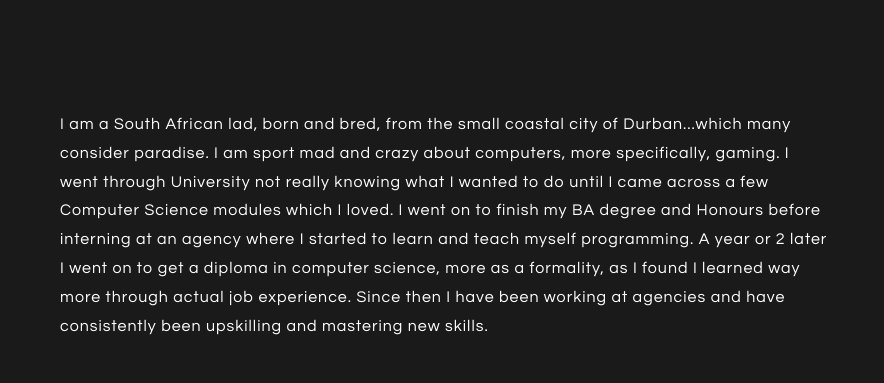
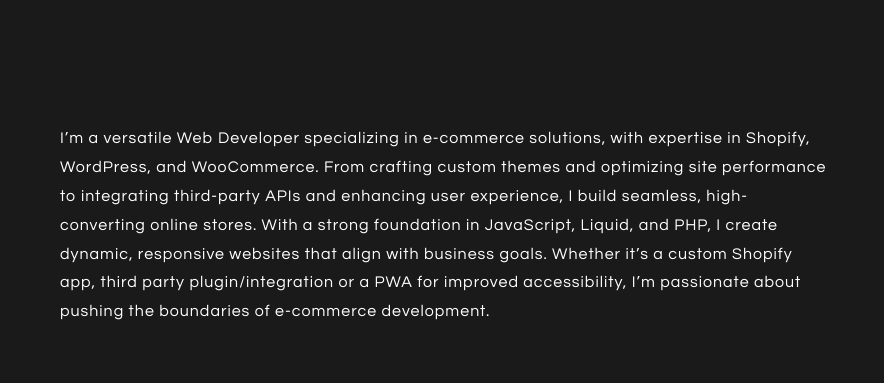
Before and after one commit to Sheldzn/portfolio, a plain HTML site: page index.html in a window 1280 px wide. Shown: the part 1323-1706 px from the top of the page, 0-884 px from the left. Drawn offline with nearby package versions, Linux system fonts and the light colour scheme.

Commit message:
Update index.html

```diff
--- a/index.html
+++ b/index.html
@@ -215,11 +215,7 @@
                 <h2 data-aos="fade-up" data-aos-delay="0" data-aos-offset="400">About Me</h2>
             </div>
             <div class="about-blurb" data-aos="fade-up" data-aos-delay="200" data-aos-offset="200">
-                <div class="about-me">I am a South African lad, born and bred, from the small coastal city of Durban...which many consider paradise. I am sport mad and crazy about computers, more specifically, gaming.
-                    I went through University not really knowing what I wanted to do until I came across a few Computer Science modules which I loved. I went on to finish my BA degree and Honours
-                    before interning at an agency where I started to learn and teach myself programming. A year or 2 later I went on to get a diploma in computer science, more as a formality, as I found I learned way more
-                    through actual job experience. Since then I have been working at agencies and have consistently been upskilling and mastering new skills.
-                </div>
+                <div class="about-me">I’m a versatile Web Developer specializing in e-commerce solutions, with expertise in Shopify, WordPress, and WooCommerce. From crafting custom themes and optimizing site performance to integrating third-party APIs and enhancing user experience, I build seamless, high-converting online stores. With a strong foundation in JavaScript, Liquid, and PHP, I create dynamic, responsive websites that align with business goals. Whether it’s a custom Shopify app, third party plugin/integration or a PWA for improved accessibility, I’m passionate about pushing the boundaries of e-commerce development.</div>
                 <div class="profile">
                     <img src="https://raw.githubusercontent.com/Sheldzn/portfolio/f6d06a697b7ef959604cde7d46f7f71d641a4449/images/IMG_5122-Thmb.jpg">
                     <div>Sheldon Jenkins</div>
```
